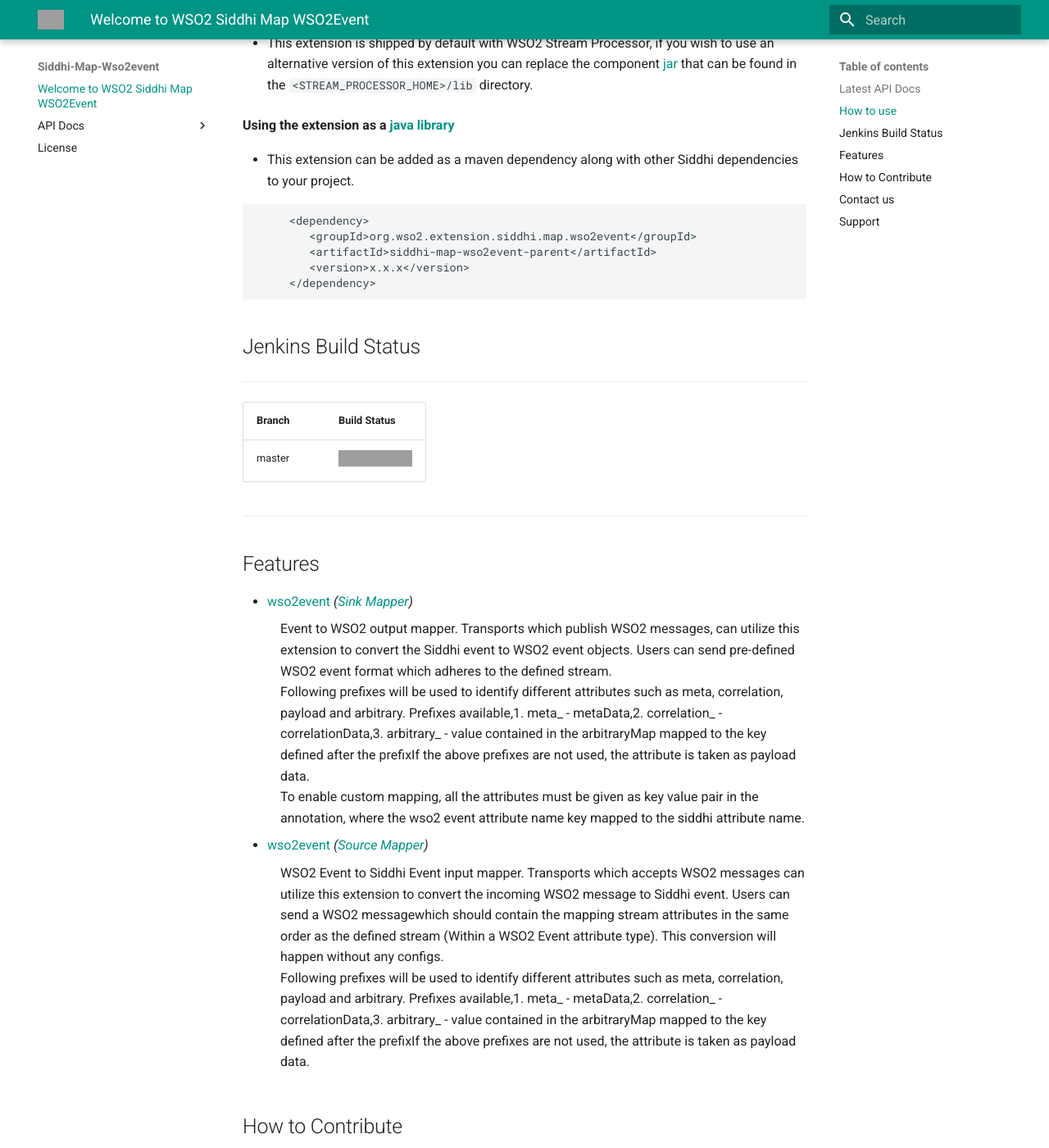
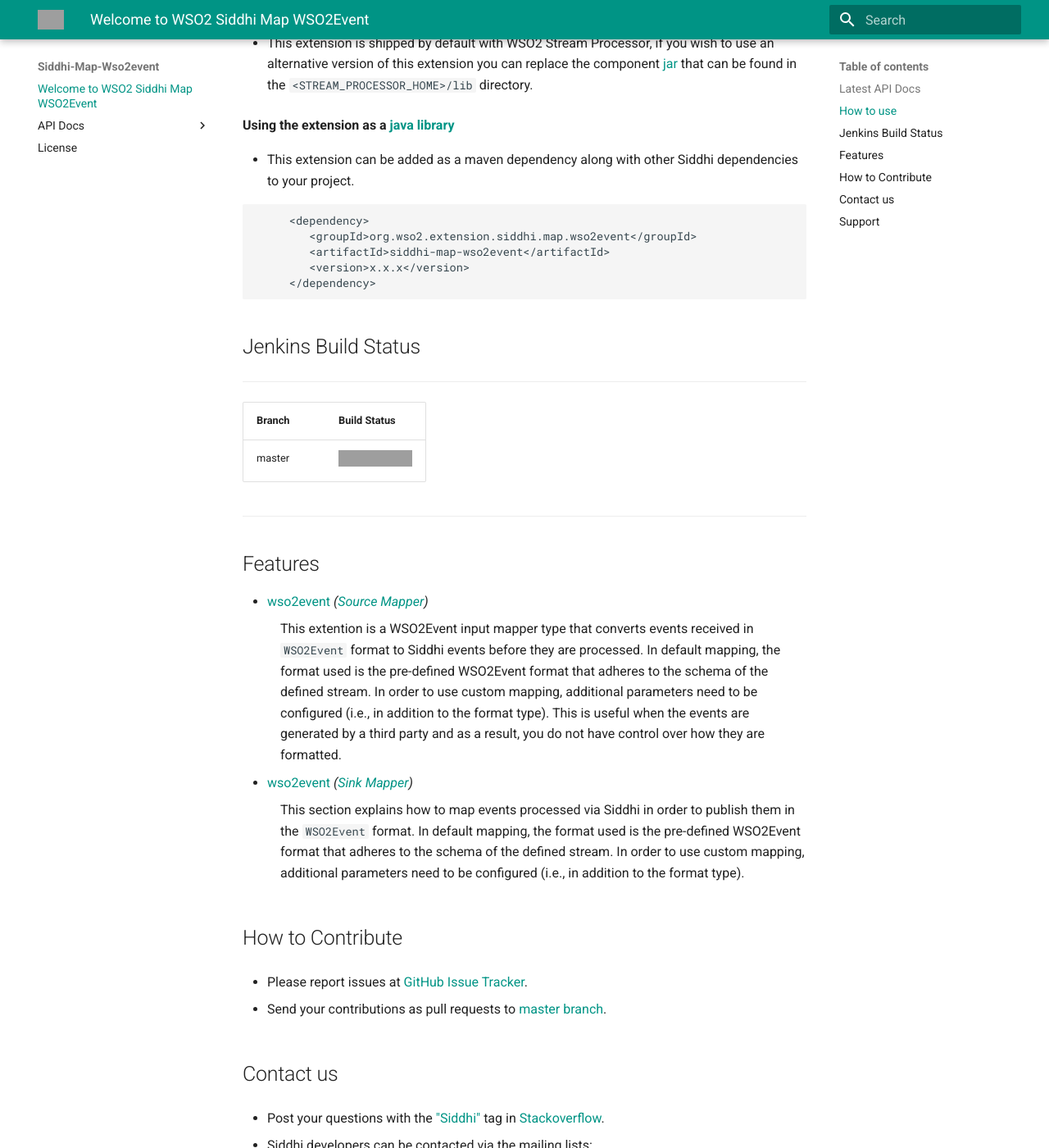
Before and after one commit to wso2-extensions/siddhi-map-wso2event, an MkDocs documentation site: the page built from docs/index.md, in a window 1280 px wide and 1400 px high, scrolled down 658 px. Shown: the whole window at 82% size. Built offline with MkDocs 1.6.1 and Material for MkDocs 9.7.7, drawn with Linux system fonts in a browser that asks for light colours; old or Windows-style settings are respelled for this version of MkDocs; grey boxes are pictures that could not be loaded.

Commit message:
change siddhi version to M78

````diff
--- a/docs/index.md
+++ b/docs/index.md
@@ -29,7 +29,7 @@
 ```
      <dependency>
         <groupId>org.wso2.extension.siddhi.map.wso2event</groupId>
-        <artifactId>siddhi-map-wso2event-parent</artifactId>
+        <artifactId>siddhi-map-wso2event</artifactId>
         <version>x.x.x</version>
      </dependency>
 ```
@@ -46,8 +46,8 @@
 
 ## Features
 
-* <a target="_blank" href="https://wso2-extensions.github.io/siddhi-map-wso2event/api/4.0.2-SNAPSHOT/#wso2event-sink-mapper">wso2event</a> *(<a target="_blank" href="https://wso2.github.io/siddhi/documentation/siddhi-4.0/#sink-mappers">Sink Mapper</a>)*<br><div style="padding-left: 1em;"><p>Event to WSO2 output mapper. Transports which publish WSO2 messages, can utilize this extension to convert the Siddhi event to WSO2 event objects. Users can send pre-defined WSO2 event format which adheres to the defined stream.<br>Following prefixes will be used to identify different attributes such as meta, correlation, payload and arbitrary. Prefixes available,1. meta_ - metaData,2. correlation_ - correlationData,3. arbitrary_ - value contained in the arbitraryMap mapped to the key defined after the prefixIf the above prefixes are not used, the attribute is taken as payload data.<br>To enable custom mapping, all the attributes must be given as key value pair in the annotation, where the wso2 event attribute name key mapped to the siddhi attribute name.</p></div>
-* <a target="_blank" href="https://wso2-extensions.github.io/siddhi-map-wso2event/api/4.0.2-SNAPSHOT/#wso2event-source-mapper">wso2event</a> *(<a target="_blank" href="https://wso2.github.io/siddhi/documentation/siddhi-4.0/#source-mappers">Source Mapper</a>)*<br><div style="padding-left: 1em;"><p>WSO2 Event to Siddhi Event input mapper. Transports which accepts WSO2 messages can utilize this extension to convert the incoming WSO2 message to Siddhi event. Users can send a WSO2 messagewhich should contain the mapping stream attributes in the same order as the defined stream (Within a WSO2 Event attribute type). This conversion will happen without any configs.<br>Following prefixes will be used to identify different attributes such as meta, correlation, payload and arbitrary. Prefixes available,1. meta_ - metaData,2. correlation_ - correlationData,3. arbitrary_ - value contained in the arbitraryMap mapped to the key defined after the prefixIf the above prefixes are not used, the attribute is taken as payload data.</p></div>
+* <a target="_blank" href="https://wso2-extensions.github.io/siddhi-map-wso2event/api/4.0.2-SNAPSHOT/#wso2event-source-mapper">wso2event</a> *(<a target="_blank" href="https://wso2.github.io/siddhi/documentation/siddhi-4.0/#source-mappers">Source Mapper</a>)*<br><div style="padding-left: 1em;"><p>This extention is a WSO2Event input mapper type that converts events received in <code>WSO2Event</code> format to Siddhi events before they are processed. In default mapping, the format used is the pre-defined WSO2Event format that adheres to the schema of the defined stream. In order to use custom mapping, additional parameters need to be configured (i.e., in addition to the format type). This is useful when the events are generated by a third party and as a result, you do not have control over how they are formatted.<br></p></div>
+* <a target="_blank" href="https://wso2-extensions.github.io/siddhi-map-wso2event/api/4.0.2-SNAPSHOT/#wso2event-sink-mapper">wso2event</a> *(<a target="_blank" href="https://wso2.github.io/siddhi/documentation/siddhi-4.0/#sink-mappers">Sink Mapper</a>)*<br><div style="padding-left: 1em;"><p>This section explains how to map events processed via Siddhi in order to publish them in the <code>WSO2Event</code> format. In default mapping, the format used is the pre-defined WSO2Event format that adheres to the schema of the defined stream. In order to use custom mapping, additional parameters need to be configured (i.e., in addition to the format type).<br></p></div>
 
 ## How to Contribute
 
--- a/pom.xml
+++ b/pom.xml
@@ -90,7 +90,7 @@
         </pluginManagement>
     </build>
     <properties>
-        <siddhi.version>4.0.0-M74</siddhi.version>
+        <siddhi.version>4.0.0-M78</siddhi.version>
         <wso2event.mapper.bundle.version>4.0.0.M5-SNAPSHOT</wso2event.mapper.bundle.version>
         <log4j.version>1.2.17.wso2v1</log4j.version>
         <junit.version>4.12</junit.version>
````
